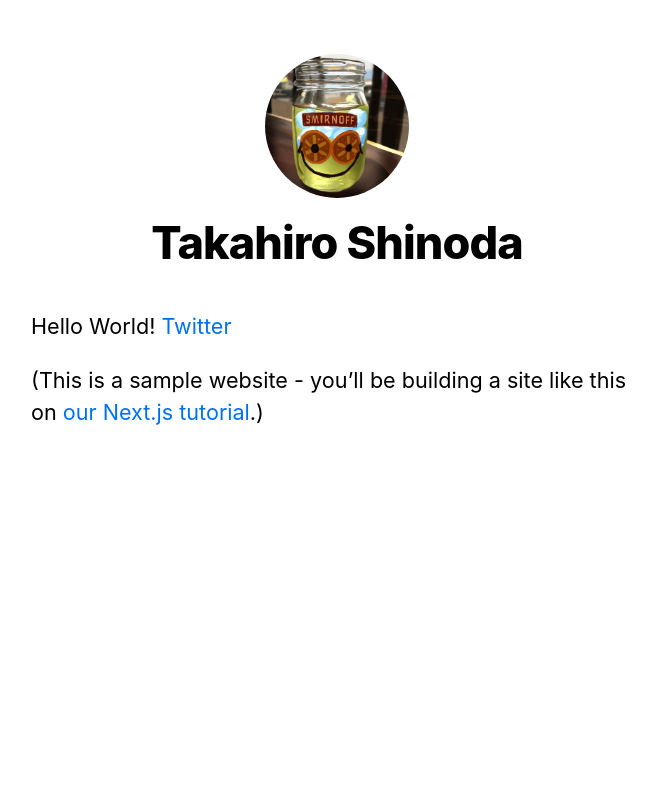
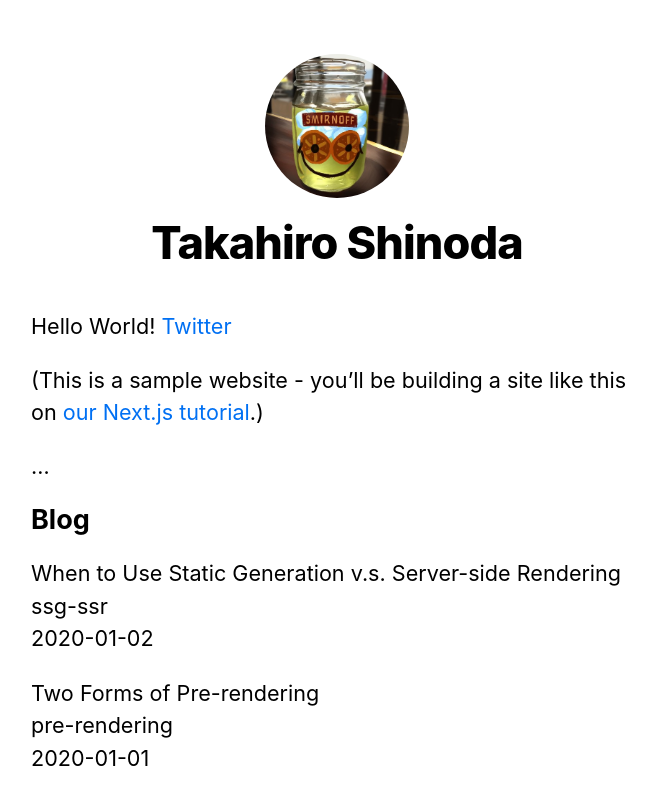
Before and after one commit to TakaShinoda/blog, a Next.js app: page / in a window 1280 px wide. Shown: the top 804 px of the page, without its empty margins (303-959 px from the left). Built offline with nearby package versions, Linux system fonts and the light colour scheme.

Commit message:
外部のデータを取得して、そのデータを使ってインデックスページをプリレンダリング

```diff
--- /dev/null
+++ b/lib/posts.js
@@ -0,0 +1,35 @@
+import fs from 'fs'
+import path from 'path'
+import matter from 'gray-matter'
+
+const postsDirectory = path.join(process.cwd(), 'posts')
+
+export function getSortedPostsData() {
+  // /posts　配下のファイル名を取得する
+  const fileNames = fs.readdirSync(postsDirectory)
+  const allPostsData = fileNames.map((fileName) => {
+    // id を取得するためにファイル名から ".md" を削除する
+    const id = fileName.replace(/\.md$/, '')
+
+    // マークダウンファイルを文字列として読み取る
+    const fullPath = path.join(postsDirectory, fileName)
+    const fileContents = fs.readFileSync(fullPath, 'utf8')
+
+    // 投稿のメタデータ部分を解析するために gray-matter を使う
+    const matterResult = matter(fileContents)
+
+    // データを id と合わせる
+    return {
+      id,
+      ...matterResult.data,
+    }
+  })
+  // 投稿を日付でソートする
+  return allPostsData.sort((a, b) => {
+    if (a.date < b.date) {
+      return 1
+    } else {
+      return -1
+    }
+  })
+}
--- a/pages/index.js
+++ b/pages/index.js
@@ -1,8 +1,9 @@
 import Head from 'next/head'
 import { Layout, siteTitle } from '../components/layout'
 import utilStyles from '../styles/utils.module.css'
+import { getSortedPostsData } from '../lib/posts'
 
-export default function Home() {
+export default function Home({ allPostsData }) {
   return (
     <Layout home>
       <Head>
@@ -15,6 +16,32 @@
           <a href="https://nextjs.org/learn">our Next.js tutorial</a>.)
         </p>
       </section>
+      <section className={utilStyles.headingMd}>…</section>
+      <section className={`${utilStyles.headingMd} ${utilStyles.padding1px}`}>
+        <h2 className={utilStyles.headingLg}>Blog</h2>
+        <ul className={utilStyles.list}>
+          {allPostsData.map(({ id, date, title }) => (
+            <li className={utilStyles.listItem} key={id}>
+              {title}
+              <br />
+              {id}
+              <br />
+              {date}
+            </li>
+          ))}
+        </ul>
+      </section>
     </Layout>
   )
 }
+
+export async function getStaticProps() {
+  const allPostsData = getSortedPostsData()
+  // 関数を呼び出した結果は props キーの内部で返す必要があります。
+  // このように設定すれば、allPostsData prop は Home コンポーネントに渡されます
+  return {
+    props: {
+      allPostsData
+    }
+  }
+}
```
